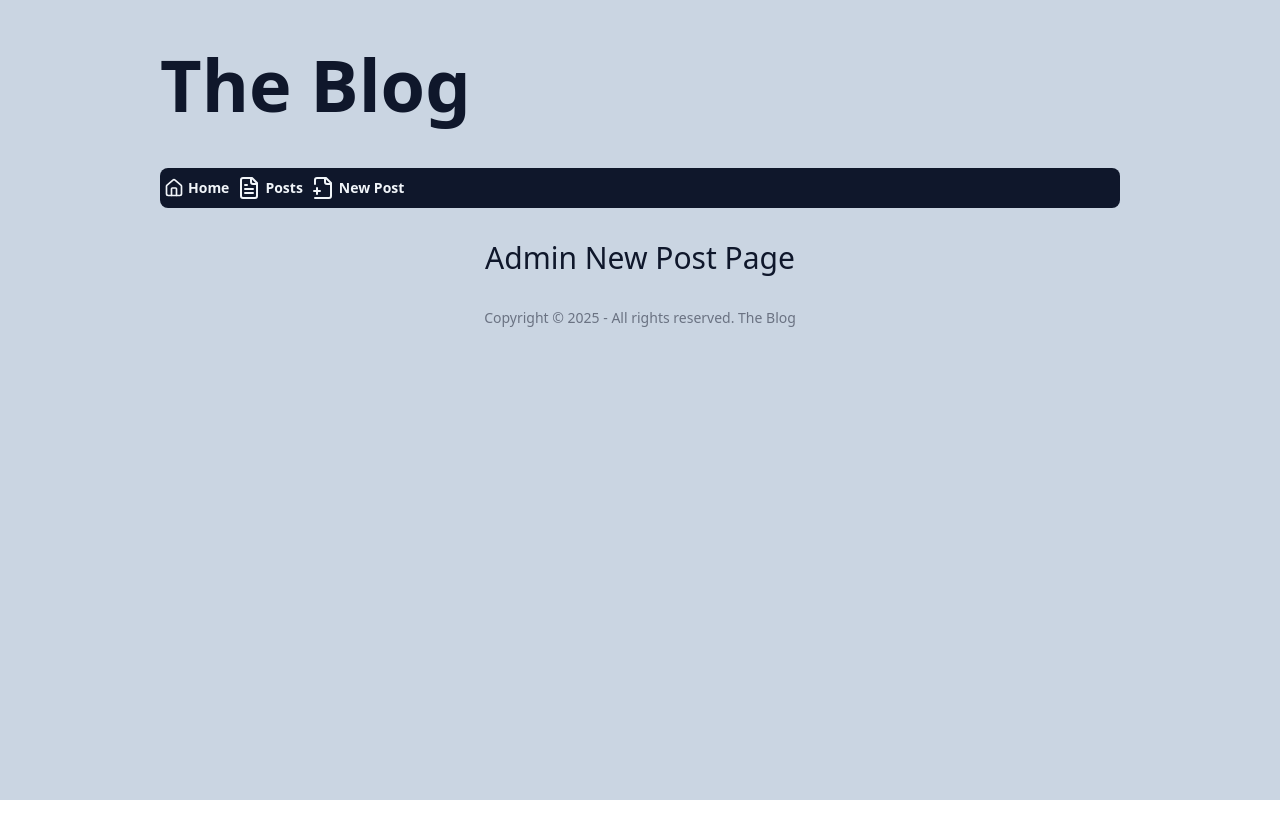
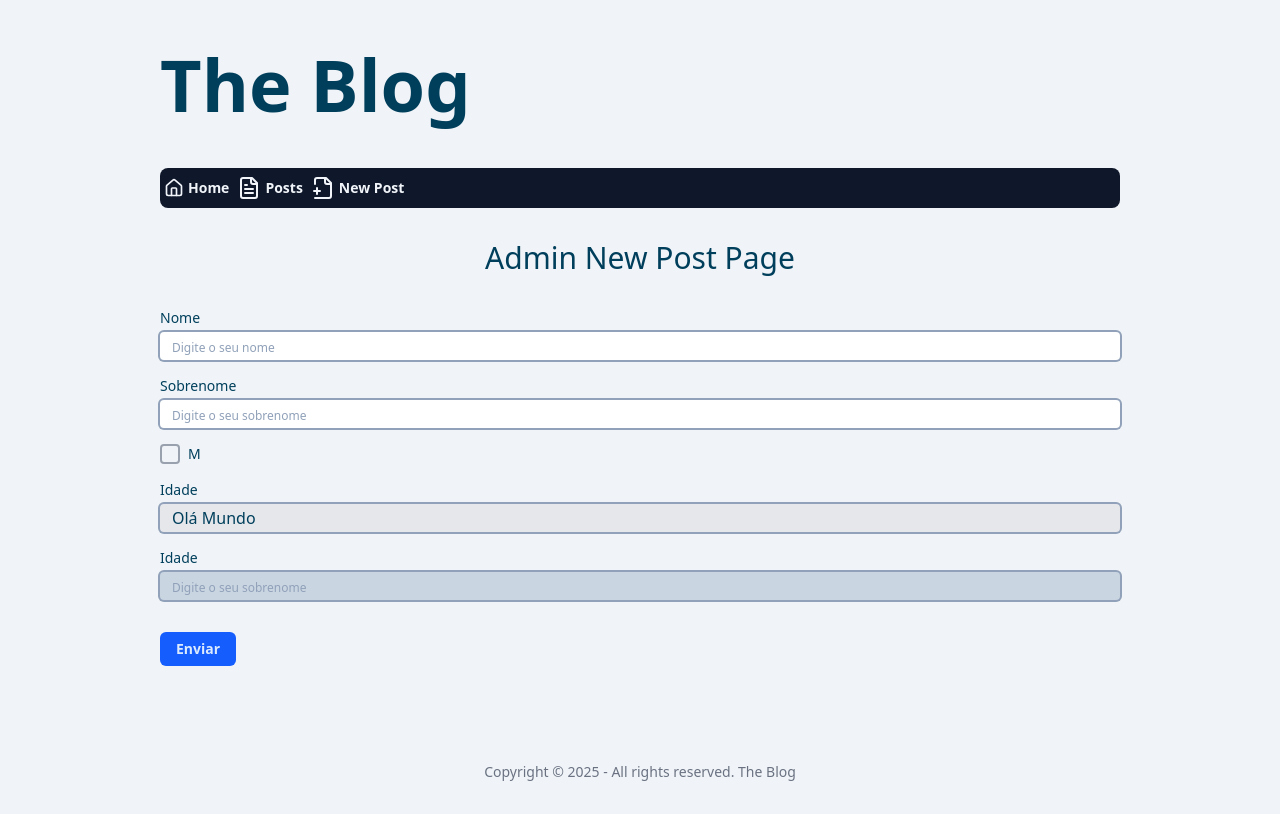
Before and after one commit to riba01/blog, a Next.js app: page /admin/post/new in a window 1280 px wide. Built offline with nearby package versions, Linux system fonts and the light colour scheme.

Commit message:
InputText, InputCheckbox, adjust css container, H-*

```diff
--- a/package.json
+++ b/package.json
@@ -4,7 +4,7 @@
   "private": true,
   "type": "module",
   "scripts": {
-    "dev": "next dev --turbopack",
+    "dev": "next dev",
     "build": "next build",
     "start": "next start",
     "lint": "next lint"
@@ -34,6 +34,10 @@
     "drizzle-kit": "^0.31.4",
     "eslint": "^9",
     "eslint-config-next": "15.3.4",
+    "postcss": "^8.5.6",
+    "prettier": "^3.6.2",
+    "prettier-plugin-css-order": "^2.1.2",
+    "prettier-plugin-tailwindcss": "^0.6.14",
     "tailwindcss": "^4",
     "tsx": "^4.20.3",
     "typescript": "^5"
--- a/src/app/admin/post/new/page.tsx
+++ b/src/app/admin/post/new/page.tsx
@@ -1,9 +1,53 @@
+import clsx from 'clsx';
+import { Buttom } from '../../../../components/Buttom';
+import { InputCheckbox } from '../../../../components/InputCheckbox';
+import { InputText } from '../../../../components/InputText';
+
 export const dynamic = 'force-dynamic';
 
 export default async function AdminPostNewPage() {
   return (
-    <div className='container flex flex-col items-center justify-center'>
-      <h1 className='text-3xl'>Admin New Post Page</h1>
-    </div>
+    <>
+      <div className='flex flex-col items-center'>
+        <h1 className='text-3xl'>Admin New Post Page</h1>
+      </div>
+      <form action={''} className='mb-16'>
+        <div
+          className={clsx(
+            'flex flex-col',
+            'my-8 items-start justify-start gap-4',
+          )}
+        >
+          <InputText placeholder='Digite o seu nome' labelText='Nome' />
+          <InputText
+            placeholder='Digite o seu sobrenome'
+            labelText='Sobrenome'
+          />
+          <InputCheckbox labelText={'M'} />
+          <InputText
+            placeholder='Digite o seu sobrenome'
+            labelText='Idade'
+            readOnly
+            defaultValue={'Olá Mundo'}
+          />
+          <InputText
+            placeholder='Digite o seu sobrenome'
+            labelText='Idade'
+            disabled
+          />
+          <div className='mt-4'>
+            <Buttom
+              type='submit'
+              variant='default'
+              size='md'
+              className='font-bold'
+            >
+              {' '}
+              Enviar
+            </Buttom>
+          </div>
+        </div>
+      </form>
+    </>
   );
 }
--- a/src/components/Admin/MenuAdmin/index.tsx
+++ b/src/components/Admin/MenuAdmin/index.tsx
@@ -62,18 +62,10 @@ export function MenuAdmin() {
       >
         <HouseIcon size={20} /> Home
       </Link>
-      <Link
-        className={linkClasses}
-        href={'/admin/post'}
-        target='_self noopener noreferrer'
-      >
+      <Link className={linkClasses} href={'/admin/post'} target={'_self'}>
         <FileTextIcon /> Posts
       </Link>
-      <Link
-        className={linkClasses}
-        href={'/admin/post'}
-        target='_self noopener noreferrer'
-      >
+      <Link className={linkClasses} href={'/admin/post/new'} target={'_self'}>
         <FilePlus2Icon /> New Post
       </Link>
     </nav>
--- /dev/null
+++ b/src/components/Buttom/index.tsx
@@ -0,0 +1,51 @@
+import clsx from 'clsx';
+
+type ButtomVariantsColors = 'default' | 'ghost' | 'danger';
+type ButtomVariantsSize = 'sm' | 'md' | 'lg';
+
+type ButtomProps = {
+  variant?: ButtomVariantsColors;
+  size?: ButtomVariantsSize;
+} & React.ComponentProps<'button'>;
+
+export function Buttom({
+  variant = 'default',
+  size = 'sm',
+  ...props
+}: ButtomProps) {
+  const variantColors = {
+    default: clsx('bg-blue-600 text-blue-100', 'hover:bg-blue-800'),
+    ghost: clsx('bg-slate-300 text-slate-900', 'hover:bg-slate-400'),
+    danger: clsx('bg-red-600 text-red-100', 'hover:bg-red-800'),
+  };
+  const variantSizes = {
+    sm: clsx(
+      'px-2 py-1',
+      'text-xs/tight rounded-sm',
+      '[&_svg]:h-3 [&_svg]:w-3 gap-1',
+    ),
+    md: clsx(
+      'px-4 py-2',
+      'text-sm/tight rounded-md',
+      '[&_svg]:h-4 [&_svg]:w-4 gap-2',
+    ),
+    lg: clsx(
+      'px-6 py-3',
+      'text-base/tight rounded-lg',
+      '[&_svg]:h-5 [&_svg]:w-5 gap-3',
+    ),
+  };
+
+  /* console.log(variantClasses[variant]); */
+  const buttomColors = clsx(
+    variantColors[variant],
+    variantSizes[size],
+    'cursor-pointer',
+    'flex items-center justify-center',
+    'transition',
+    'disabled:cursor-not-allowed disabled:bg-slate-200 disabled:text-slate-400',
+    props.className,
+  );
+
+  return <button {...props} className={buttomColors} />;
+}
--- a/src/components/Container/index.tsx
+++ b/src/components/Container/index.tsx
@@ -4,8 +4,8 @@ type ContainerProps = {
 
 export function Container({ children }: ContainerProps) {
   return (
-    <div className='text-slate-900 bg-slate-300 min-h-screen'>
-      <div className='max-w-screen-lg mx-auto px-8'>{children}</div>
+    <div className='min-h-screen bg-[#f0f4f8] text-[#003F5C]'>
+      <div className='mx-auto max-w-screen-lg px-8'>{children}</div>
     </div>
   );
 }
--- a/src/components/Dialog/index.tsx
+++ b/src/components/Dialog/index.tsx
@@ -1,6 +1,7 @@
 'use client';
 
 import clsx from 'clsx';
+import { Buttom } from '../Buttom';
 
 type DialogProps = {
   title: string;
@@ -39,10 +40,10 @@ export function Dialog({
     >
       <div
         className={clsx(
-          'bg-slate-400 text-slate-700 p-6 rounded-2xl',
+          'rounded-2xl bg-slate-100 p-6 text-slate-700',
           'max-w-2xl',
           'flex flex-col gap-6',
-          'shadow-lg shadow-gray-700',
+          'shadow-lg shadow-gray-600',
         )}
         role='dialog'
         aria-modal={true}
@@ -50,42 +51,39 @@ export function Dialog({
         aria-describedby='dialog-description'
         onClick={e => e.stopPropagation()}
       >
-        <h3 id='dialog-title' className='text-center font-bold text-xl'>
+        <h3 id='dialog-title' className='text-center text-xl font-bold'>
           {title}
         </h3>
-        <div id='dialog-description' className='text-justify mb-4'>
+        <div id='dialog-description' className='mb-4 text-justify'>
           {content}
         </div>
-        <div className={clsx('flex flex-row itens-center justify-around')}>
-          <button
-            className={clsx(
-              'flex items-center justify-center',
-              'bg-slate-300 text-slate-900',
-              'px-4 py-2 rounded-lg',
-              'hover:bg-slate-500 transition',
-              'cursor-pointer',
-            )}
+        <div className={clsx('itens-center flex flex-row justify-around')}>
+          <Buttom
+            variant='ghost'
             autoFocus
             onClick={onClose}
             disabled={disabled}
+            size={'md'}
           >
             Cancelar
-          </button>
-          <button
+          </Buttom>
+          <Buttom
+            variant='default'
             className={clsx(
               'flex items-center justify-center',
               'bg-blue-500 text-blue-50',
-              'px-4 py-2 rounded-lg',
-              'hover:bg-blue-600 transition',
+              'rounded-lg px-4 py-2',
+              'transition hover:bg-blue-600',
               'cursor-pointer',
-              'disabled:bg-slate-300 disabled:text-slate-500 disabled:cursor-not-allowed',
+              'disabled:cursor-not-allowed disabled:bg-slate-300 disabled:text-slate-500',
             )}
             onClick={onConfirm}
             disabled={disabled}
             aria-label='Confirmar exclusão'
+            size={'md'}
           >
             Ok
-          </button>
+          </Buttom>
         </div>
       </div>
     </div>
--- /dev/null
+++ b/src/components/InputCheckbox/index.tsx
@@ -0,0 +1,45 @@
+import clsx from 'clsx';
+import React, { forwardRef, useId } from 'react';
+
+type InputCheckboxProps = {
+  labelText?: string;
+  id?: string;
+} & Omit<React.ComponentProps<'input'>, 'type' | 'id'>;
+
+export const InputCheckbox = forwardRef<HTMLInputElement, InputCheckboxProps>(
+  ({ labelText = '', id, ...props }, ref) => {
+    const autoId = useId();
+    const inputId = id ?? autoId;
+
+    return (
+      <div className='flex items-center gap-2'>
+        <label className='inline-flex cursor-pointer items-center'>
+          <input
+            {...props}
+            ref={ref}
+            id={inputId}
+            type='checkbox'
+            className='peer sr-only'
+          />
+          <span
+            className={clsx(
+              'flex h-5 w-5 items-center justify-center rounded border-2 border-gray-400 transition-all',
+              'peer-checked:border-blue-600 peer-checked:bg-blue-600',
+              'peer-focus:ring-2 peer-focus:ring-blue-500',
+              'after:mb-0.5 after:ml-0.5 after:block',
+              'after:h-1.5 after:w-2.5 after:rotate-[-45deg]',
+              'after:border-b-2 after:border-l-2 after:border-white',
+              'after:opacity-0 after:transition-all after:content-[""]',
+              'peer-checked:after:opacity-100',
+            )}
+          />
+          {labelText && (
+            <span className='ml-2 text-sm select-none'>{labelText}</span>
+          )}
+        </label>
+      </div>
+    );
+  },
+);
+
+InputCheckbox.displayName = 'InputCheckbox';
--- /dev/null
+++ b/src/components/InputText/index.tsx
@@ -0,0 +1,36 @@
+import clsx from 'clsx';
+import { useId } from 'react';
+
+type InputTextProps = {
+  labelText?: string;
+} & React.ComponentProps<'input'>;
+
+export function InputText({ labelText = '', ...props }: InputTextProps) {
+  const id = useId();
+  return (
+    <div className={clsx('flex w-full flex-col gap-1')}>
+      {labelText && (
+        <label className={clsx('text-sm')} htmlFor={id}>
+          {labelText}
+        </label>
+      )}
+      <input
+        className={clsx(
+          'bg-white outline-0',
+          'ring-2 ring-slate-400',
+          'rounded px-3 py-1',
+          'text-base/tight',
+          'focus:ring-blue-600',
+          'placeholder-slate-400',
+          'placeholder:text-xs',
+          'disabled:bg-slate-300 disabled:text-slate-400',
+          'read-only:focus:ring-slate-400',
+          'read-only:bg-gray-200',
+          props.className,
+        )}
+        {...props}
+        id={id}
+      />
+    </div>
+  );
+}
--- a/src/components/PostHeading/index.tsx
+++ b/src/components/PostHeading/index.tsx
@@ -14,12 +14,12 @@ export function PostHeading({
   as: Tag = 'h2',
 }: PostHeadingProps) {
   const baseClass = {
-    h1: 'text-2xl/tight font-extrabold text-slate-900 sm:text-4xl',
-    h2: 'text-xl/tight font-bold text-slate-900 sm:text-2xl',
-    h3: 'text-lg/tight font-bold text-slate-900 sm:text-2xl',
-    h4: 'text-md/tight font-bold text-slate-900 sm:text-xl',
-    h5: 'text-sm/tight font-bold text-slate-900 sm:text-lg',
-    h6: 'text-sm/tight font-bold text-slate-900 sm:text-md',
+    h1: 'text-2xl/tight font-extrabold text-[#003F5C] sm:text-4xl',
+    h2: 'text-xl/tight font-bold text-[#003F5C] sm:text-2xl',
+    h3: 'text-lg/tight font-bold text-[#003F5C] sm:text-2xl',
+    h4: 'text-md/tight font-bold text-[#003F5C] sm:text-xl',
+    h5: 'text-sm/tight font-bold text-[#003F5C] sm:text-lg',
+    h6: 'text-sm/tight font-bold text-[#003F5C] sm:text-md',
   };
   return (
     <Tag className={clsx(baseClass[Tag])}>
```
Also changed, not shown: .prettierrc.json, 2 other files (tests, documents, lock files or other folders).
